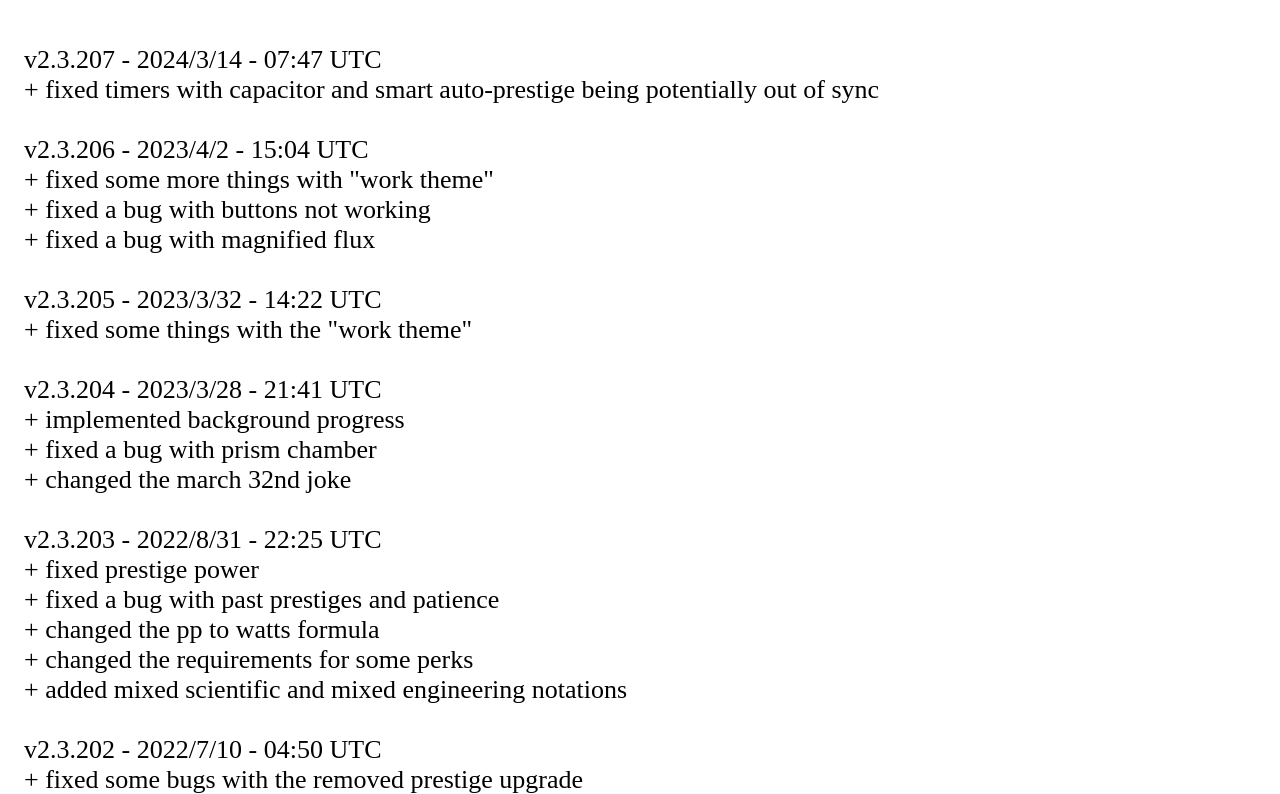
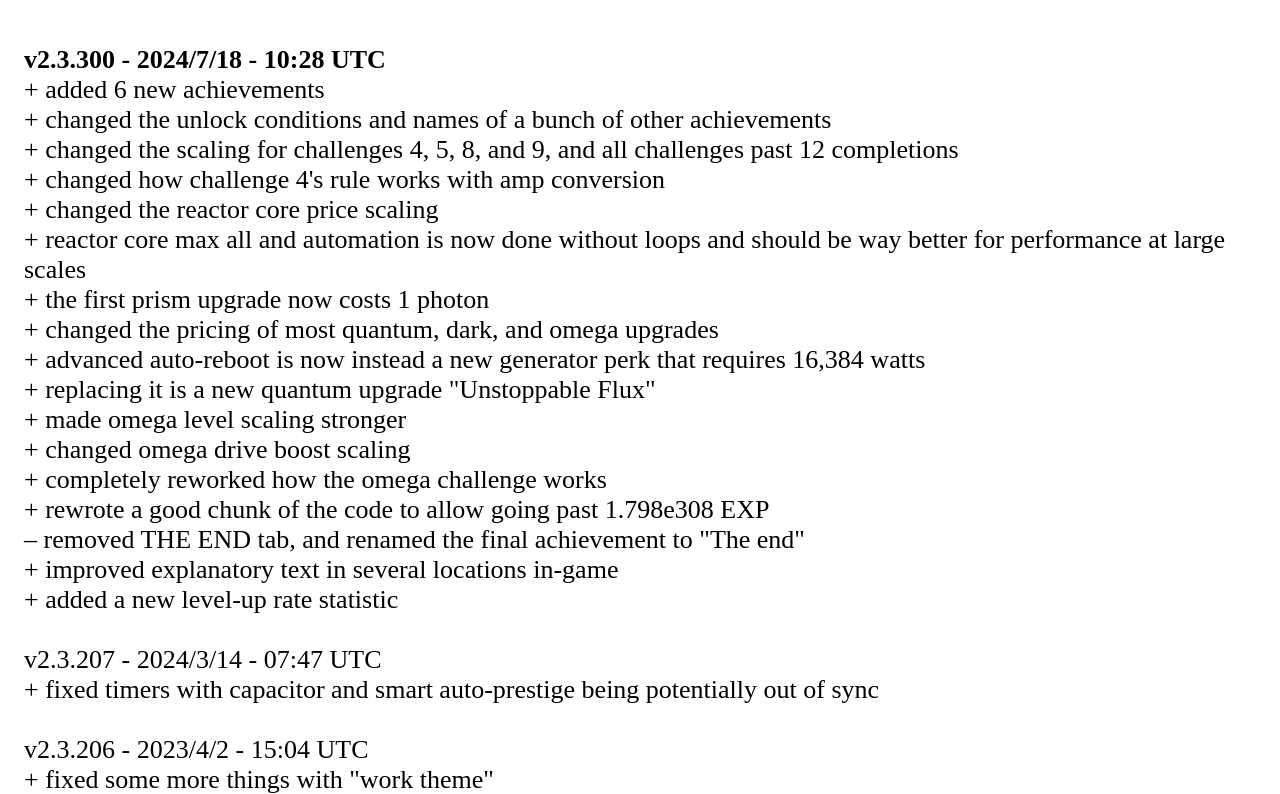
Before and after one commit to Zakuro98/EXP-Simulator, a plain HTML site: page meme_changelog.html in a window 1280 px wide. Shown: the part 129-923 px from the top of the page. Drawn offline with Linux system fonts and the light colour scheme.

Commit message:
Update meme_changelog.html

```diff
--- a/meme_changelog.html
+++ b/meme_changelog.html
@@ -12,7 +12,28 @@
                 CHANGELOG
             </p>
 
+            <p class="change_head">
+                v2.3.300 - 2024/7/18 - 10:28 UTC
+            </p>
             <p class="change_minor">
+                + added 6 new achievements
+                <br>+ changed the unlock conditions and names of a bunch of other achievements
+                <br>+ changed the scaling for challenges 4, 5, 8, and 9, and all challenges past 12 completions
+                <br>+ changed how challenge 4's rule works with amp conversion
+                <br>+ changed the reactor core price scaling
+                <br>+ reactor core max all and automation is now done without loops and should be way better for performance at large scales
+                <br>+ the first prism upgrade now costs 1 photon
+                <br>+ changed the pricing of most quantum, dark, and omega upgrades
+                <br>+ advanced auto-reboot is now instead a new generator perk that requires 16,384 watts
+                <br>+ replacing it is a new quantum upgrade "Unstoppable Flux"
+                <br>+ made omega level scaling stronger
+                <br>+ changed omega drive boost scaling
+                <br>+ completely reworked how the omega challenge works
+                <br>+ rewrote a good chunk of the code to allow going past 1.798e308 EXP
+                <br>– removed THE END tab, and renamed the final achievement to "The end"
+                <br>+ improved explanatory text in several locations in-game
+                <br>+ added a new level-up rate statistic
+                <br><br>
                 v2.3.207 - 2024/3/14 - 07:47 UTC
                 <br>+ fixed timers with capacitor and smart auto-prestige being potentially out of sync
                 <br><br>
```
